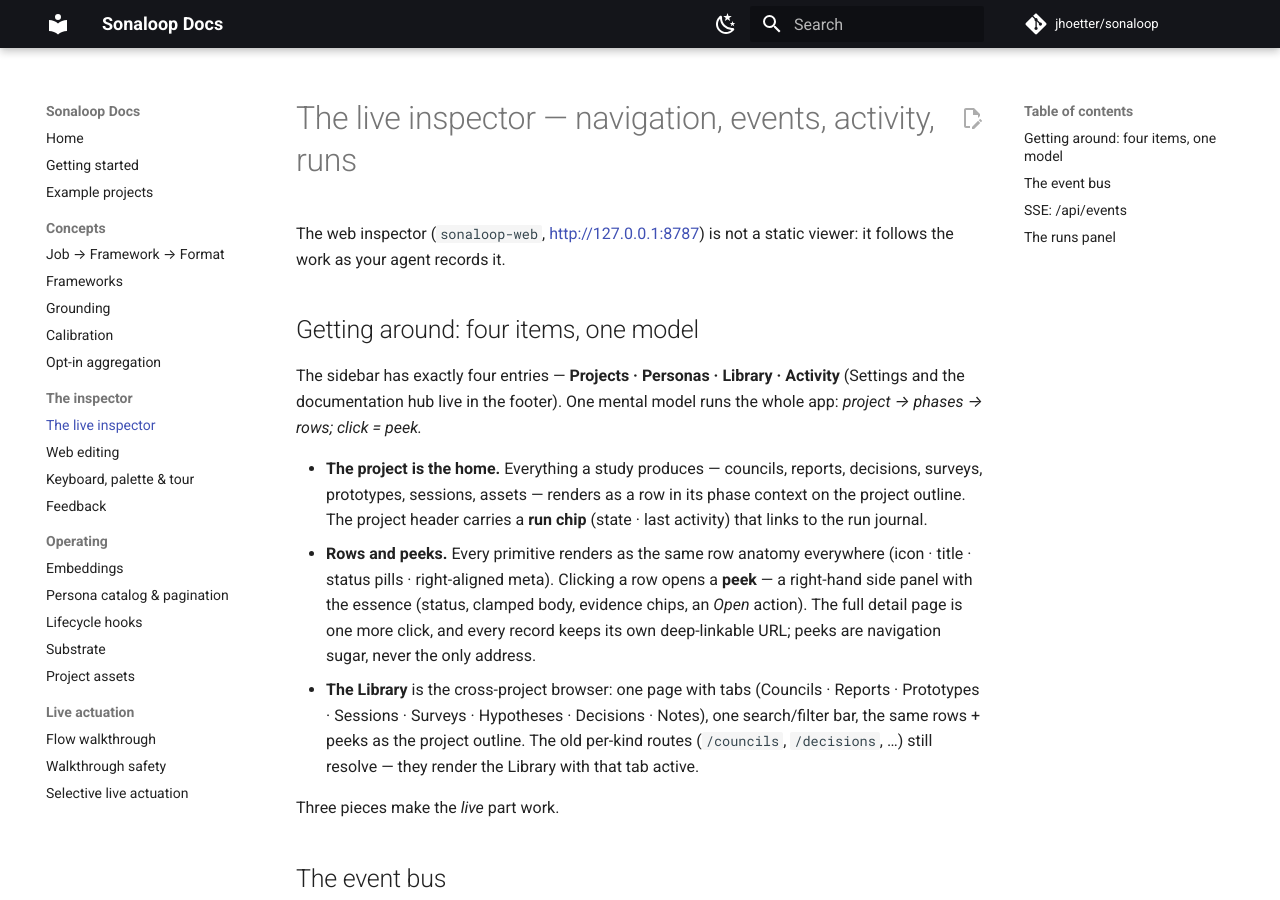
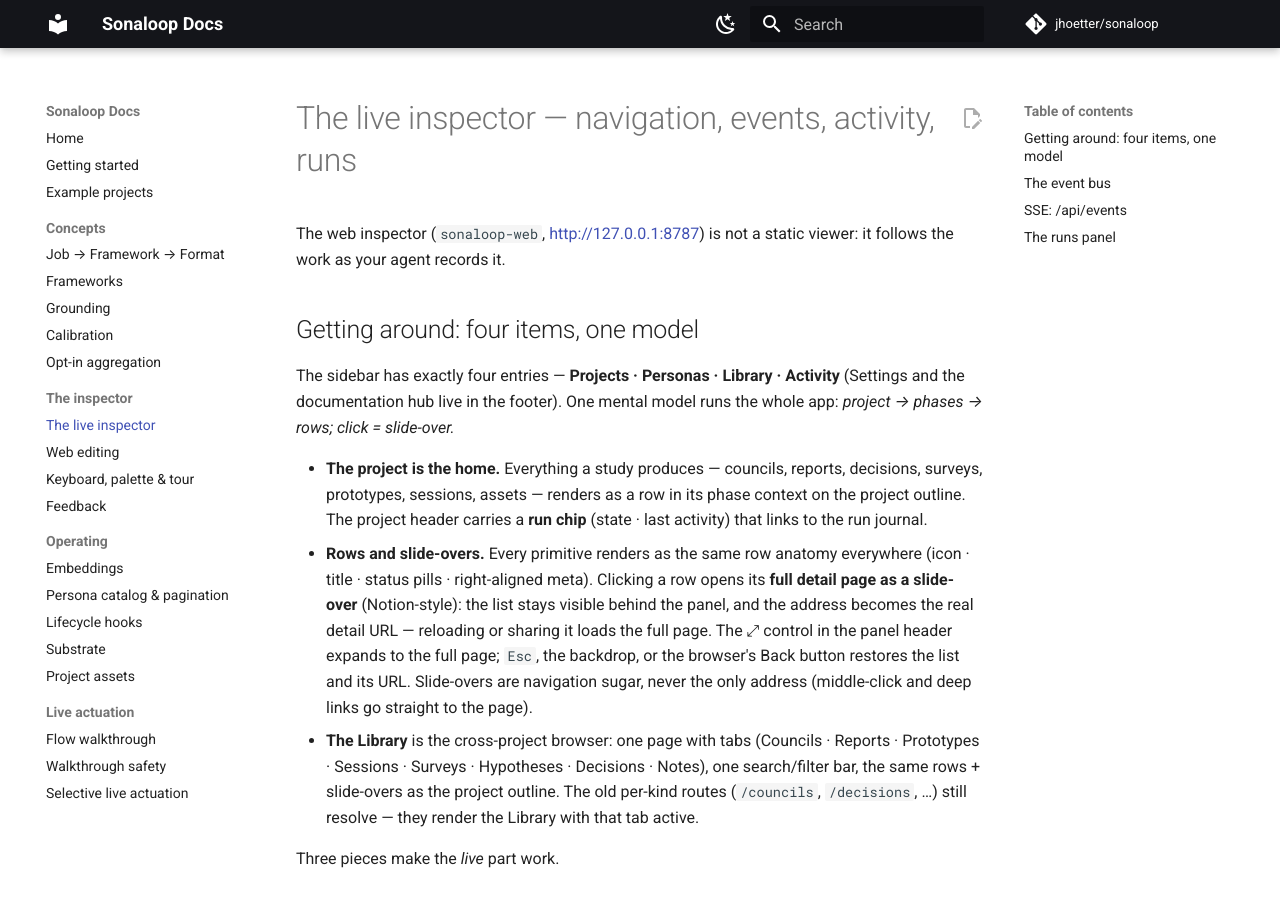
Before and after one commit to jhoetter/sonaloop-docs, an MkDocs documentation site: the page built from docs/live-inspector.md, in a window 1280 px wide and 900 px high. Built offline with MkDocs 1.6.1 and Material for MkDocs 9.7.7, drawn with Linux system fonts in a browser that asks for light colours; comment, search, counter and statistics services are not loaded.

Commit message:
Inspector docs: context-URL slide-over semantics, asset surface, filter + keyboard updates
Co-Authored-By: Claude Fable 5 <noreply@anthropic.com>

```diff
--- a/docs/live-inspector.md
+++ b/docs/live-inspector.md
@@ -7,20 +7,22 @@ follows the work as your agent records it.
 
 The sidebar has exactly four entries — **Projects · Personas · Library · Activity**
 (Settings and the documentation hub live in the footer). One mental model runs the whole
-app: *project → phases → rows; click = peek.*
+app: *project → phases → rows; click = slide-over.*
 
 - **The project is the home.** Everything a study produces — councils, reports, decisions,
   surveys, prototypes, sessions, assets — renders as a row in its phase context on the
   project outline. The project header carries a **run chip** (state · last activity) that
   links to the run journal.
-- **Rows and peeks.** Every primitive renders as the same row anatomy everywhere (icon ·
-  title · status pills · right-aligned meta). Clicking a row opens a **peek** — a right-hand
-  side panel with the essence (status, clamped body, evidence chips, an *Open* action).
-  The full detail page is one more click, and every record keeps its own deep-linkable URL;
-  peeks are navigation sugar, never the only address.
+- **Rows and slide-overs.** Every primitive renders as the same row anatomy everywhere
+  (icon · title · status pills · right-aligned meta). Clicking a row opens its **full detail
+  page as a slide-over** (Notion-style): the list stays visible behind the panel, and the
+  address becomes the real detail URL — reloading or sharing it loads the full page. The ⤢
+  control in the panel header expands to the full page; `Esc`, the backdrop, or the browser's
+  Back button restores the list and its URL. Slide-overs are navigation sugar, never the only
+  address (middle-click and deep links go straight to the page).
 - **The Library** is the cross-project browser: one page with tabs (Councils · Reports ·
   Prototypes · Sessions · Surveys · Hypotheses · Decisions · Notes), one search/filter bar,
-  the same rows + peeks as the project outline. The old per-kind routes (`/councils`,
+  the same rows + slide-overs as the project outline. The old per-kind routes (`/councils`,
   `/decisions`, …) still resolve — they render the Library with that tab active.
 
 Three pieces make the *live* part work.
--- a/docs/llms.txt
+++ b/docs/llms.txt
@@ -14,9 +14,9 @@
 - [Grounding](https://raw.githubusercontent.com/jhoetter/sonaloop-docs/main/docs/grounding.md): evidence grounding and provenance
 - [Calibration](https://raw.githubusercontent.com/jhoetter/sonaloop-docs/main/docs/calibration.md): prediction calibration and Brier scoring
 - [Opt-in aggregation](https://raw.githubusercontent.com/jhoetter/sonaloop-docs/main/docs/opt-in-aggregation-design.md): sentiment/coverage aggregation model
-- [The live inspector](https://raw.githubusercontent.com/jhoetter/sonaloop-docs/main/docs/live-inspector.md): navigation (4-item sidebar, Library browser, row peeks, run chip), event bus, SSE /api/events, activity feed, runs panel
+- [The live inspector](https://raw.githubusercontent.com/jhoetter/sonaloop-docs/main/docs/live-inspector.md): navigation (4-item sidebar, Library browser, row slide-overs, run chip), event bus, SSE /api/events, activity feed, runs panel
 - [Web editing](https://raw.githubusercontent.com/jhoetter/sonaloop-docs/main/docs/web-editing.md): the inspector's write boundary — structural edits vs host-authored text
-- [Keyboard, palette & tour](https://raw.githubusercontent.com/jhoetter/sonaloop-docs/main/docs/keyboard.md): shortcuts (j/k/Enter/Esc row+peek navigation), the command palette, the opt-in product tour
+- [Keyboard, palette & tour](https://raw.githubusercontent.com/jhoetter/sonaloop-docs/main/docs/keyboard.md): shortcuts (j/k/Enter/o/Esc row + slide-over navigation), the command palette, the opt-in product tour
 - [Feedback](https://raw.githubusercontent.com/jhoetter/sonaloop-docs/main/docs/feedback.md): in-app feedback, /feedback inbox, CLI, SONALOOP_FEEDBACK_WEBHOOK
 - [Embeddings](https://raw.githubusercontent.com/jhoetter/sonaloop-docs/main/docs/embeddings.md): semantic memory recall setup
 - [Persona catalog & pagination](https://raw.githubusercontent.com/jhoetter/sonaloop-docs/main/docs/catalog.md): catalog_search/recommend/pull MCP tools + the shared pagination convention
```
Also changed, not shown: docs/keyboard.md (+6 -5 lines).
